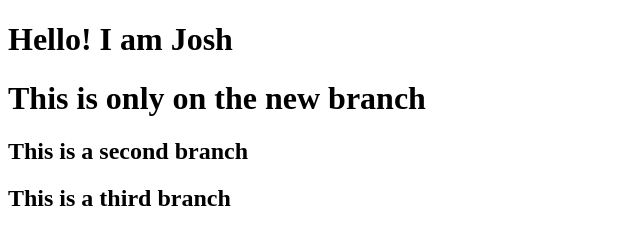
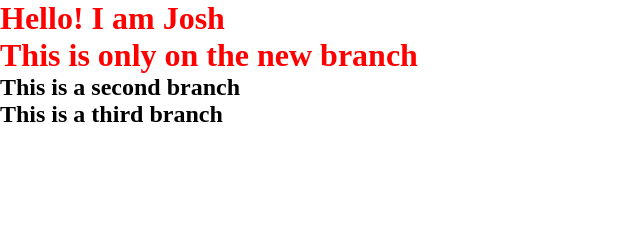
Before and after one commit to JoshS1234/my-test-repo, a plain HTML site: page index.html in a window 1280 px wide. Shown: the whole page, without its empty margins (0-640 px from the left). Drawn offline with Linux system fonts and the light colour scheme.

Commit message:
added styling to h1 (red colouring)

```diff
--- a/index.html
+++ b/index.html
@@ -4,6 +4,7 @@
     <meta charset="UTF-8" />
     <meta name="viewport" content="width=device-width, initial-scale=1.0" />
     <title>Document</title>
+    <link rel="stylesheet" href="./styles.css" />
   </head>
   <body>
     <h1>Hello! I am Josh</h1>
--- /dev/null
+++ b/styles.scss
@@ -0,0 +1,9 @@
+* {
+  margin: 0;
+  padding: 0;
+  box-sizing: border-box;
+}
+
+h1 {
+  color: red;
+}
```
Also changed, not shown: styles.css (added), 1 other file.
